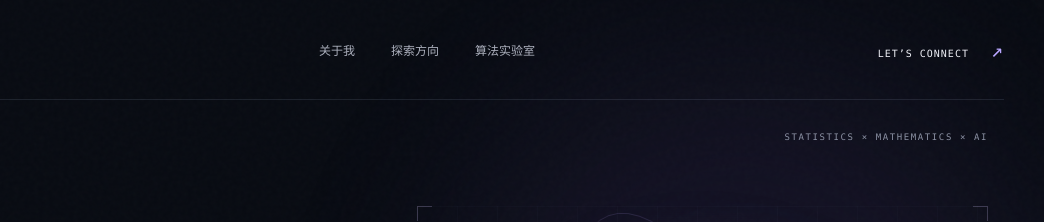
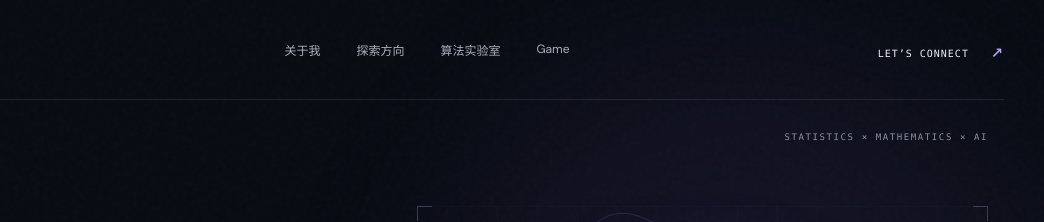
Before and after one commit to zihengma27/zihengma27.github.io, a plain HTML site: page index.html in a window 1280 px wide. Shown: the top 222 px of the page, 236-1280 px from the left. Drawn offline with Linux system fonts and the light colour scheme.

Commit message:
Add files via upload

```diff
--- a/index.html
+++ b/index.html
@@ -21,6 +21,7 @@
       <a href="#about">关于我</a>
       <a href="#interests">探索方向</a>
       <a href="#lab">算法实验室</a>
+      <a href="./game.html">Game</a>
     </nav>
     <a class="header-contact" href="#contact">LET’S CONNECT <span aria-hidden="true">↗</span></a>
   </header>
```
